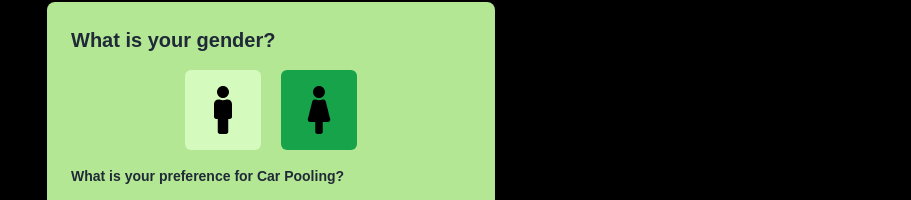
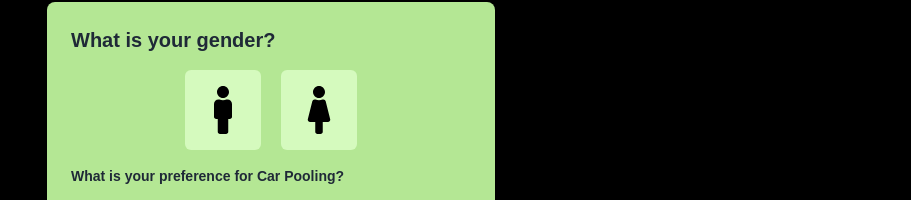
Before and after one commit to krypton-infothon/eco-connect, a Next.js app: page /onboarding in a window 1280 px wide. Shown: the part 140-340 px from the top of the page, without its empty margins (369-1280 px from the left). Built offline with nearby package versions, Linux system fonts and the light colour scheme; no server answers.

Commit message:
fixed gender questions on onboarding

```diff
--- a/src/components/onboarding.jsx
+++ b/src/components/onboarding.jsx
@@ -15,7 +15,7 @@ export default function OnboardingModal() {
     const iconBoxStyle = "bg-[#d5fabe] border-s-green-950 hover:bg-green-600 rounded-md px-3.5 py-4";
     const distances = ['200m', '600m', '1000m', 'More than 1000m']
     const [comfortableWalk, setComfortableWalk] = useState(false);
-    const [isMale, setIsMale] = useState(false);
+    const [gender, setGender] = useState('');
     const [walkDistance, setWalkDistance] = useState('');
     const [comfortableRun, setComfortableRun] = useState(false);
     const [runDistance, setRunDistance] = useState('');
@@ -28,16 +28,19 @@ export default function OnboardingModal() {
     const handleCarPoolPreference = (value) => {
         setCarPoolPreference(value);
     }
+    const handleGender = (value) => {
+        setGender(value);
+    }
     return (
 
-        <div className="fixed inset-0 flex items-center justify-center bg-black bg-opacity-50 overflow-scroll">
+        <div className="fixed inset-0 flex items-center justify-center bg-black bg-opacity-50 overflow-x-scroll">
             <div className="bg-[#B4E794] p-6 rounded-lg shadow-lg w-11/12 max-w-md">
                 <h2 className="text-xl font-bold text-gray-800 mb-4">What is your gender?</h2>
                 <div className="flex justify-center gap-5 mb-4">
-                    <button onClick={() => handleClick(setIsMale)} className={clsx("border-s-green-950 text-5xl text-black hover:bg-green-700 hover:text-white rounded-md px-3.5 py-4", isMale ? "bg-green-600" : "bg-[#d5fabe]")}>
+                    <button onClick={() => handleGender('male')} className={clsx("border-s-green-950 text-5xl text-black hover:bg-green-700 hover:text-white rounded-md px-3.5 py-4", gender === 'male' ? "bg-green-600" : "bg-[#d5fabe]")}>
                        <FaMale />
                     </button>
-                    <button onClick={() => handleClick(setIsMale)} className={clsx("border-s-green-950 text-5xl text-black hover:bg-green-700 hover:text-white rounded-md px-3.5 py-4", isMale ? "bg-[#d5fabe]" : "bg-green-600")}>
+                    <button onClick={() => handleGender('female')} className={clsx("border-s-green-950 text-5xl text-black hover:bg-green-700 hover:text-white rounded-md px-3.5 py-4", gender === 'female' ?  "bg-green-600" : "bg-[#d5fabe]")}>
                        <FaFemale />
                     </button>
                 </div>
```
